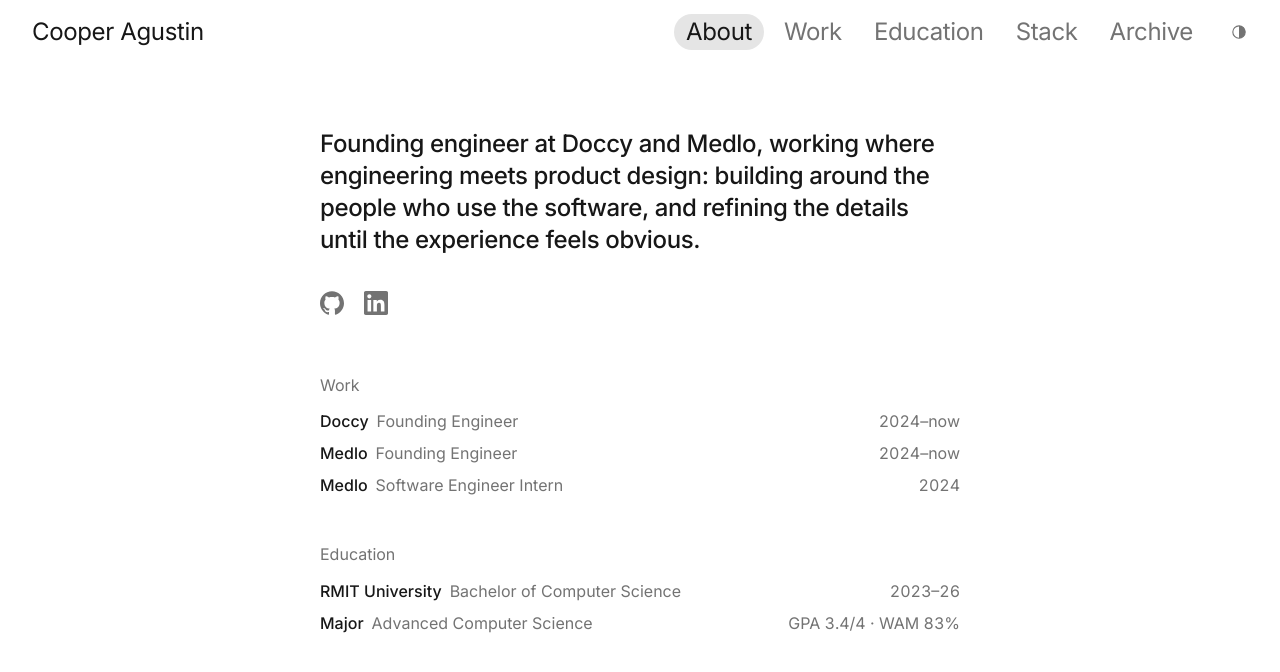
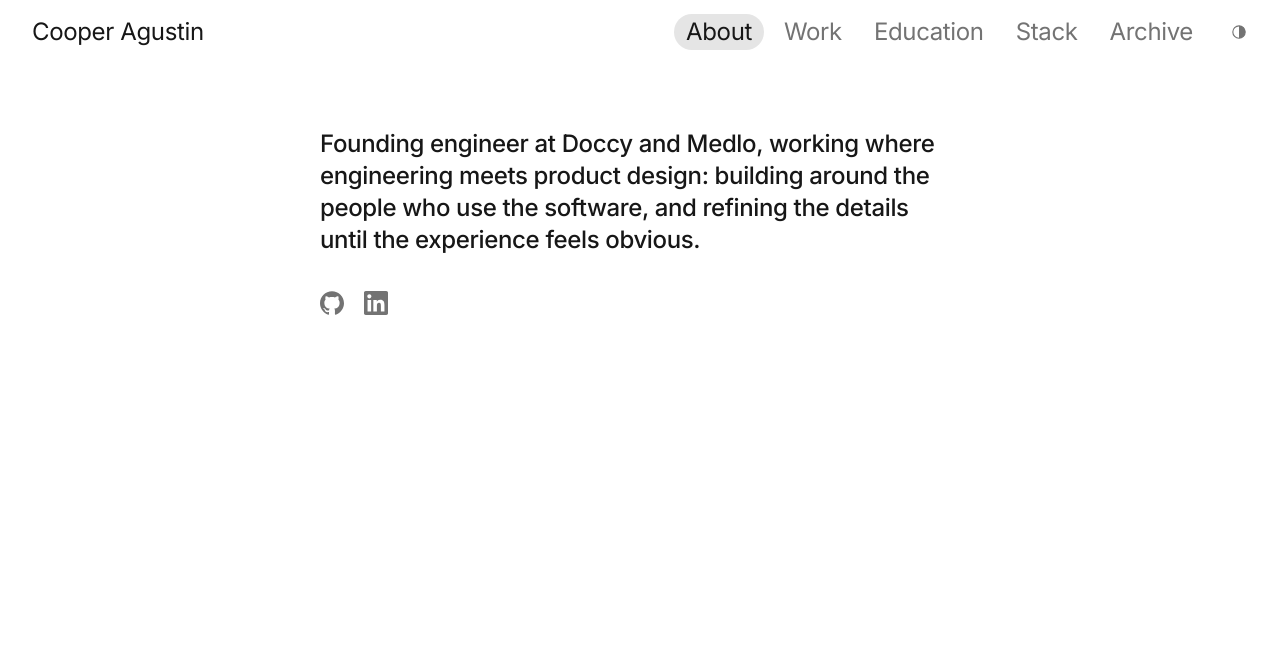
Before and after one commit to Spudgee/portfolio, a Next.js app: page / in a window 1280 px wide. Shown: the top 672 px of the page. Built offline with nearby package versions, Linux system fonts and the light colour scheme.

Commit message:
About keeps the statement and links; Stack drops its Tools label; the group component goes

```diff
--- a/app/page.tsx
+++ b/app/page.tsx
@@ -1,15 +1,10 @@
 import type { Metadata } from "next";
-import { ContentGroup } from "@/components/content-group";
 import { JsonLd } from "@/components/json-ld";
-import { type Row, RowList } from "@/components/row-list";
 import { SocialButtons } from "@/components/social-buttons";
-import { EDUCATION } from "@/content/education";
-import { EXPERIENCE } from "@/content/experience";
 import { PERSON } from "@/content/person";
 import { PATHS } from "@/content/site";
 import { homeGraph } from "@/lib/json-ld";
 import { pageMetadata } from "@/lib/page-metadata";
-import { yearSpan } from "@/lib/year-span";
 
 export const metadata: Metadata = pageMetadata({
 	path: PATHS.home,
@@ -17,33 +12,9 @@
 	description: `${PERSON.name} is a product-focused engineer and a founding engineer at Doccy and Medlo, building telehealth and locum software for patients and clinicians.`,
 });
 
-const WORK_ROWS: readonly Row[] = EXPERIENCE.map((role) => ({
-	key: `${role.company}-${role.start}`,
-	primary: role.company,
-	secondary: role.title,
-	aside: yearSpan(role.start, role.end),
-	href: role.companyUrl,
-}));
-
-const EDUCATION_ROWS: readonly Row[] = [
-	{
-		key: "degree",
-		primary: EDUCATION.institution,
-		secondary: EDUCATION.degree,
-		aside: yearSpan(EDUCATION.start, EDUCATION.end),
-		href: EDUCATION.institutionUrl,
-	},
-	{
-		key: "major",
-		primary: "Major",
-		secondary: EDUCATION.major,
-		aside: `GPA ${EDUCATION.gpa} · WAM ${EDUCATION.wam}`,
-	},
-];
-
 /**
- * About: the summary statement with the GitHub and LinkedIn buttons right under it, then Work and
- * Education as labelled groups of the same rows, in the centred pane under the bar.
+ * About: the summary statement with the GitHub and LinkedIn buttons under it, in the centred pane.
+ * Work, Education and Stack each have their own page in the nav.
  */
 export default function HomePage() {
 	return (
@@ -59,15 +30,6 @@
 			<div className="mt-6">
 				<SocialButtons />
 			</div>
-
-			<div className="mt-12 grid gap-10">
-				<ContentGroup id="work" label="Work">
-					<RowList rows={WORK_ROWS} />
-				</ContentGroup>
-				<ContentGroup id="education" label="Education">
-					<RowList rows={EDUCATION_ROWS} />
-				</ContentGroup>
-			</div>
 		</div>
 	);
 }
--- a/app/stack/page.tsx
+++ b/app/stack/page.tsx
@@ -1,5 +1,4 @@
 import type { Metadata } from "next";
-import { ContentGroup } from "@/components/content-group";
 import { type Row, RowList } from "@/components/row-list";
 import { PERSON } from "@/content/person";
 import { PATHS } from "@/content/site";
@@ -17,14 +16,12 @@
 	secondary: group.tools.join(", "),
 }));
 
-/** The tools, by area, in the same rows and pane as About. */
+/** The tools, by area, in the same rows as Work and Education; the nav pill names the page. */
 export default function StackPage() {
 	return (
 		<div className="mx-auto max-w-[40rem]">
 			<h1 className="sr-only">Stack</h1>
-			<ContentGroup id="tools" label="Tools">
-				<RowList rows={STACK_ROWS} />
-			</ContentGroup>
+			<RowList rows={STACK_ROWS} />
 		</div>
 	);
 }
--- a/components/content-group.tsx
+++ /dev/null
@@ -1,22 +0,0 @@
-/**
- * One labelled group on a page, after Brian Lovin's about page: a small grey heading, then its rows
- * or buttons. Every group uses it, so Work, Education, Stack and Contact all open the same way.
- */
-export function ContentGroup({
-	id,
-	label,
-	children,
-}: {
-	id: string;
-	label: string;
-	children: React.ReactNode;
-}) {
-	return (
-		<section aria-labelledby={`${id}-heading`}>
-			<h2 id={`${id}-heading`} className="text-muted">
-				{label}
-			</h2>
-			<div className="mt-2">{children}</div>
-		</section>
-	);
-}
```
